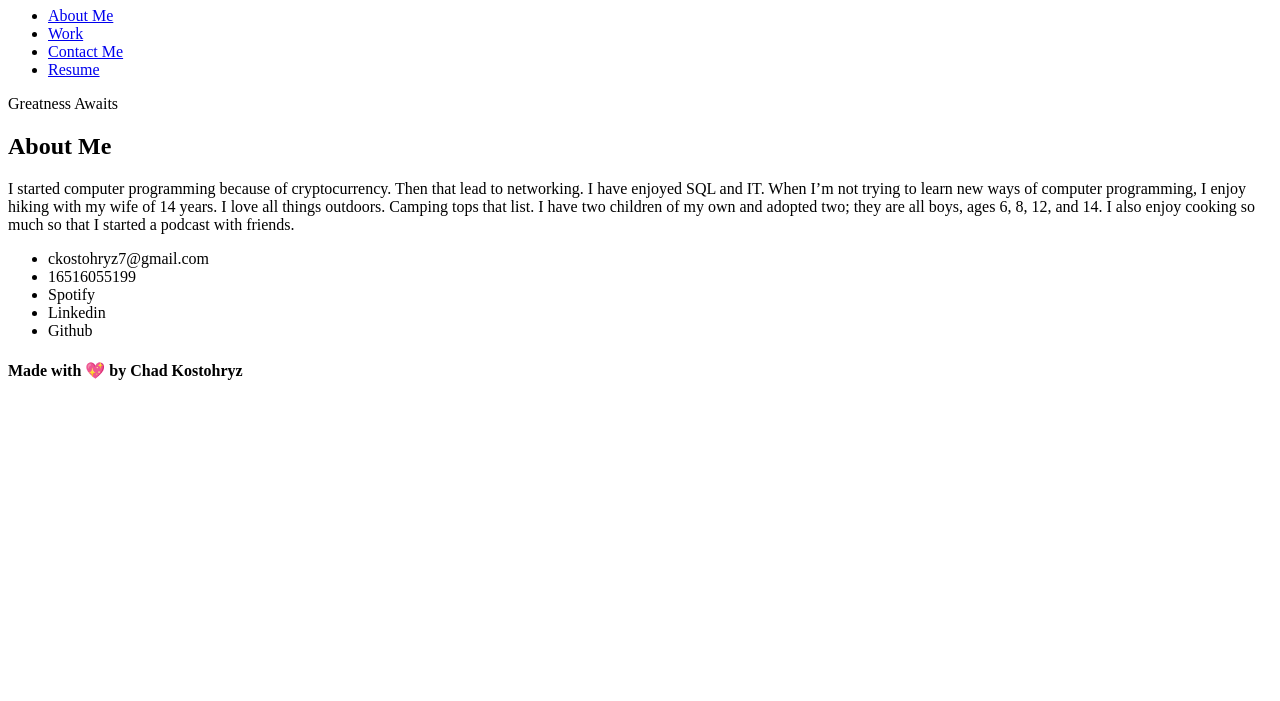
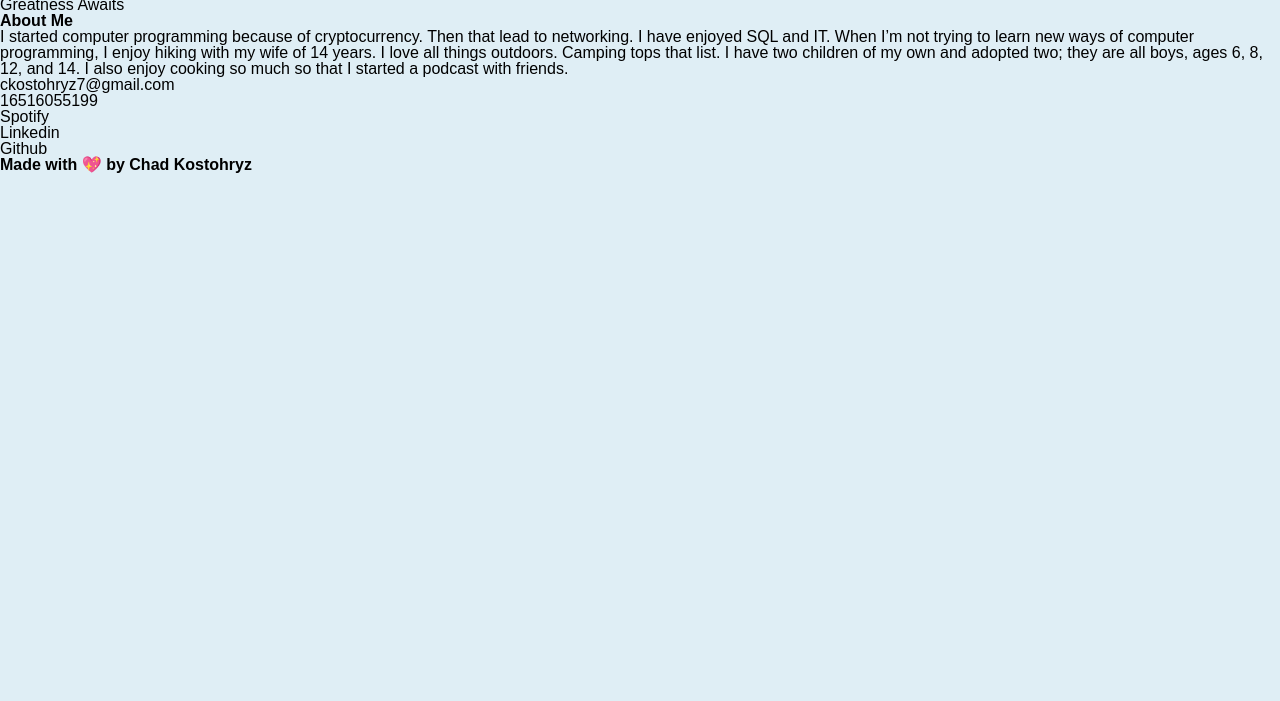
Before and after one commit to CKostohr/Portfolio, a plain HTML site: page index.html in a window 1280 px wide. Shown: the part 99-800 px from the top of the page. Drawn offline with Linux system fonts and the light colour scheme; files that its build step writes are made by us from their sources.

Commit message:
added to css

```diff
--- a/assets/style.css
+++ b/assets/style.css
@@ -0,0 +1,3 @@
+body {
+    background-color: rgb(223, 238, 245);
+}
--- a/index.html
+++ b/index.html
@@ -4,11 +4,13 @@
   <meta charset="UTF-8">
   <meta name="viewport" content="width=device-width, initial-scale=1.0">
   <title>Chad Kostohryz Portfolio</title>
+  <link rel="stylesheet" href="./assests/reset.css">
+  <link rel="stylesheet" href="./assets/style.css">
 </head>
 <body>
   <div class="great">
     <header class="header1">
-      <img src="" alt="">
+      <img class="Chad" src="" alt="">
 
       <h1>Chad Kostohryz</h1>
       <nav>
```
